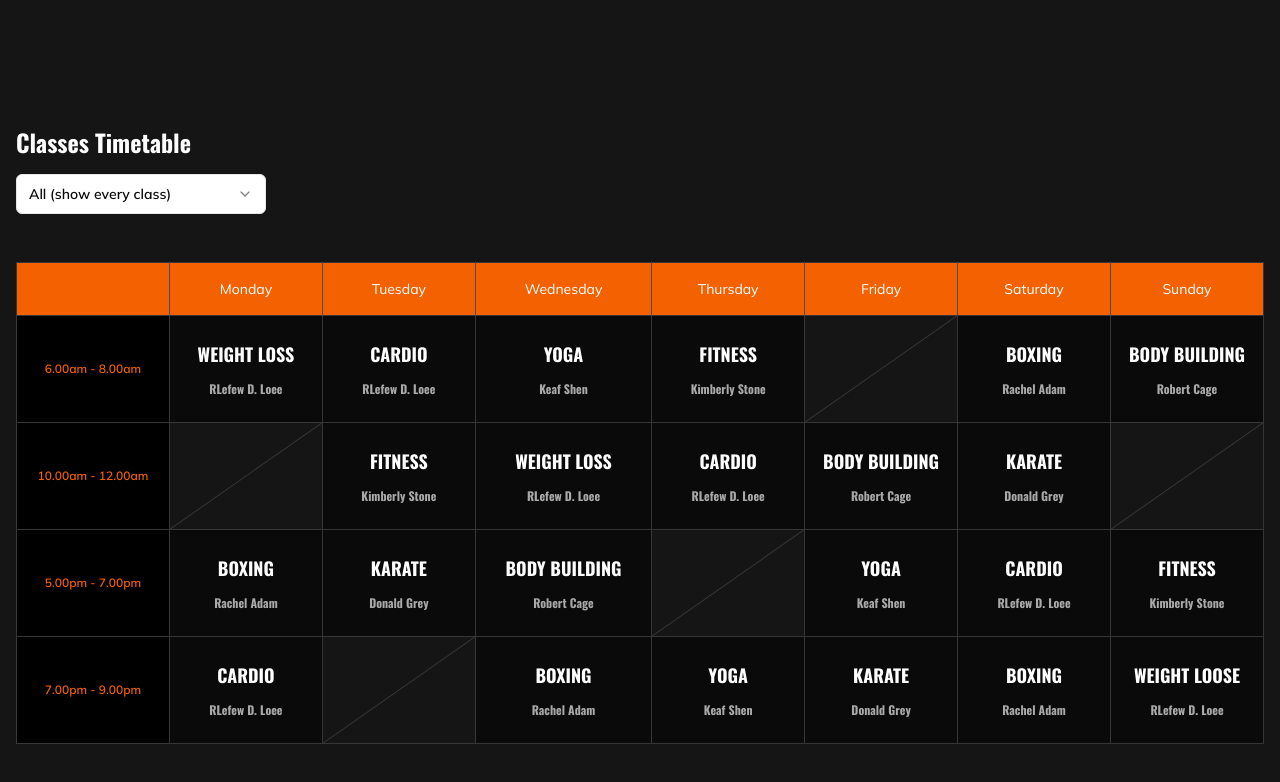
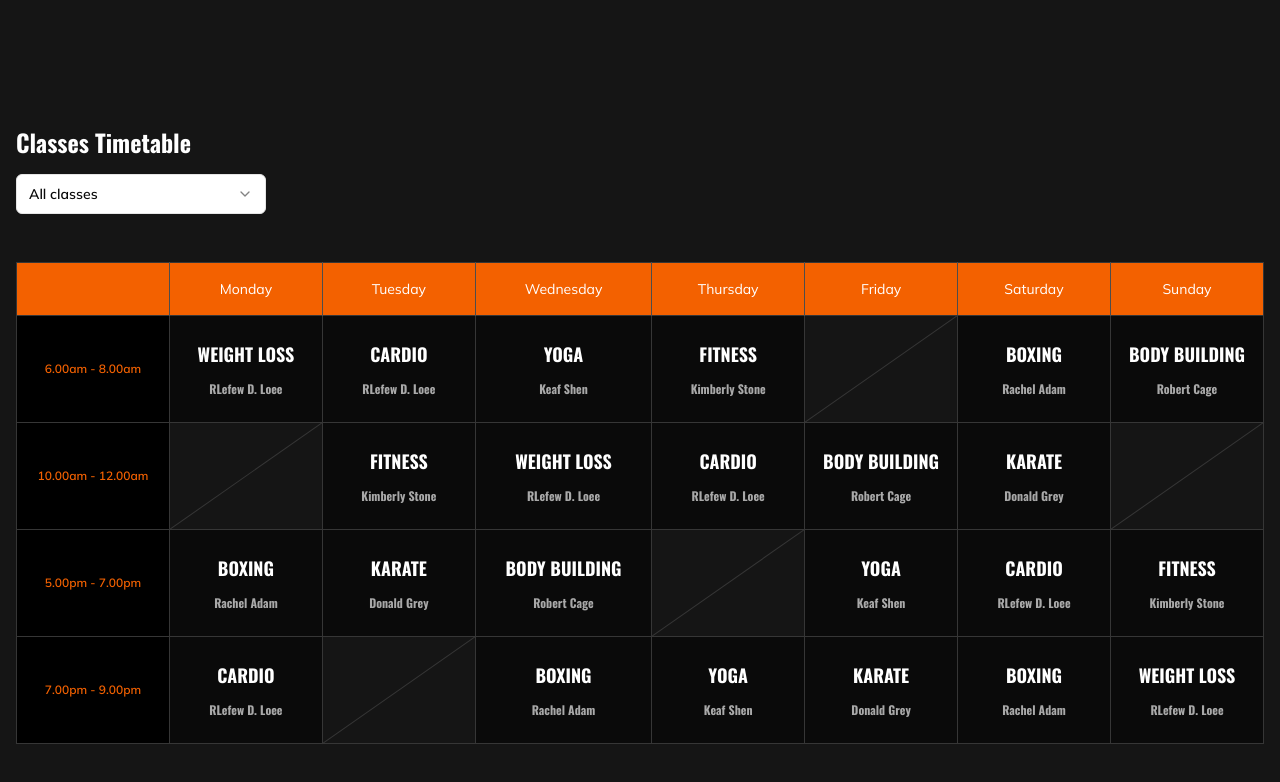
Before and after one commit to felipe-muner/podium-gym, a Next.js app: page /classes in a window 1280 px wide. Shown: the part 502-1284 px from the top of the page. Built offline with nearby package versions, Linux system fonts and the light colour scheme.

Commit message:
feat: better placeholder

```diff
--- a/components/Timetable/Timetable.tsx
+++ b/components/Timetable/Timetable.tsx
@@ -67,7 +67,7 @@ const TIMETABLE_DATA: TimetableRow[] = [
       { name: "Yoga", instructor: "Keaf Shen", type: "dark" },
       { name: "Karate", instructor: "Donald Grey" },
       { name: "Boxing", instructor: "Rachel Adam", type: "dark" },
-      { name: "WEIGHT LOOSE", instructor: "RLefew D. Loee" },
+      { name: "Weight Loss", instructor: "RLefew D. Loee" },
     ],
   },
 ];
@@ -149,7 +149,7 @@ export default function Timetable() {
             </SelectTrigger>
             <SelectContent>
               {/* The "All" option */}
-              <SelectItem value="all">All (show every class)</SelectItem>
+              <SelectItem value="all">All classes</SelectItem>
 
               {/* Each (teacher, className) pair */}
               {teacherClassCombos.map(({ teacher, className }) => {
```
